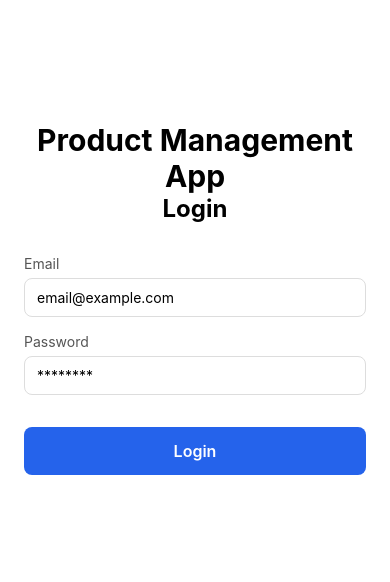
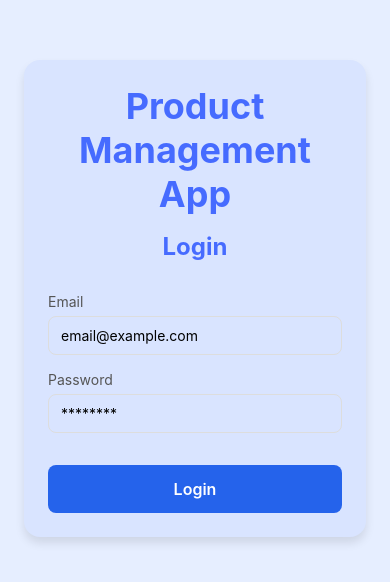
Before and after one commit to muhammadricoasmara04/productmanagementapp, a React Native app: screen /Login in a window 390 px wide. Shown: the part 124-706 px from the top of the page. Built offline with nearby package versions, Linux system fonts and the light colour scheme.

Commit message:
chore:re design login screens

```diff
--- a/src/screens/auth/LoginScreen.tsx
+++ b/src/screens/auth/LoginScreen.tsx
@@ -67,6 +67,7 @@ const LoginScreen = () => {
 
   return (
     <View style={styles.container}>
+      <View style={styles.card}>
         <Text style={styles.pma}>Product Management App</Text>
         <Text style={styles.title}>Login</Text>
         <AppInput
@@ -90,6 +91,7 @@ const LoginScreen = () => {
           <AppButton title="Login" onPress={onLogin} />
         )}
       </View>
+    </View>
   );
 };
 
@@ -100,18 +102,31 @@ const styles = StyleSheet.create({
     flex: 1,
     justifyContent: 'center',
     paddingHorizontal: 24,
-    backgroundColor: '#FFFFFF',
+    backgroundColor: '#E6EEFF',
   },
   pma: {
-    fontSize: 30,
+    fontSize: 36,
     fontWeight: '700',
     textAlign: 'center',
+    color: '#466BFF',
   },
   title: {
     fontSize: 24,
     fontWeight: '700',
     textAlign: 'center',
     marginBottom: 32,
+    color: '#466BFF',
+    marginTop: 16,
+  },
+  card: {
+    backgroundColor: '#D9E4FF',
+    padding: 24,
+    borderRadius: 16,
+    shadowColor: '#000',
+    shadowOffset: { width: 0, height: 6 },
+    shadowOpacity: 0.1,
+    shadowRadius: 10,
+    elevation: 6,
   },
   field: {
     marginBottom: 16,
```
Also changed, not shown: 1 other file (tests, documents, lock files or other folders). Lines whose indentation alone changed are shown as unchanged.
